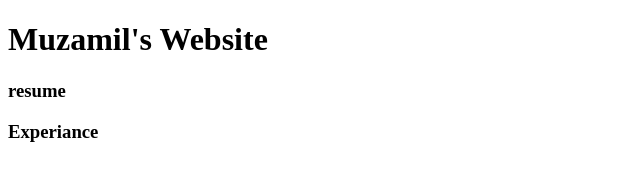
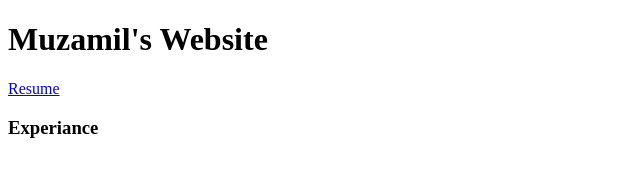
Before and after one commit to muzamil-dev/profolio, a plain HTML site: page index.html in a window 1280 px wide. Shown: the full height of the page, 0-640 px from the left. Drawn offline with Linux system fonts and the light colour scheme.

Commit message:
Update index.html

```diff
--- a/index.html
+++ b/index.html
@@ -6,7 +6,7 @@
 <body>
 
 <h1>Muzamil's Website</h1>
-<h3> resume </h3>
+<a href="Shamsi_Resume2025.pdf" target="_blank">Resume</a>
 <h3> Experiance </h3>
 
 </body>
```
